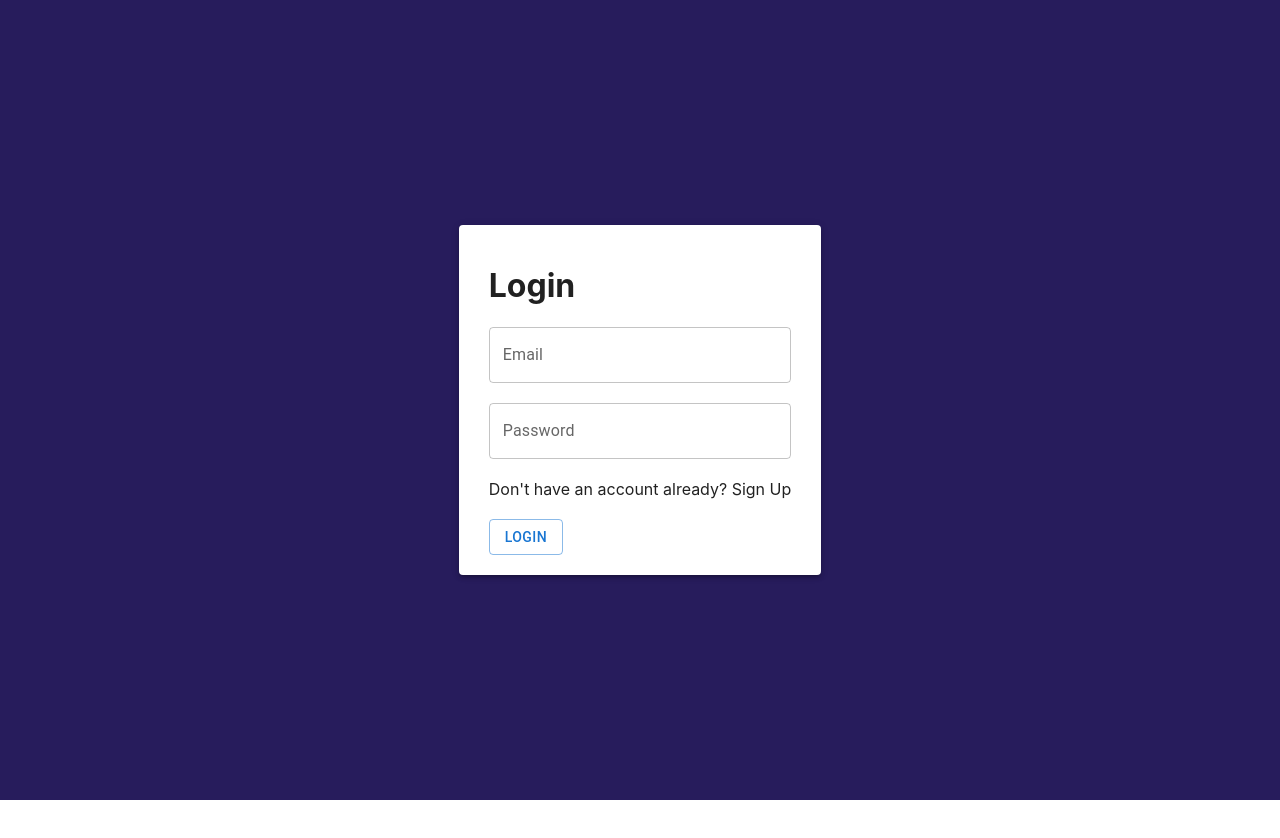
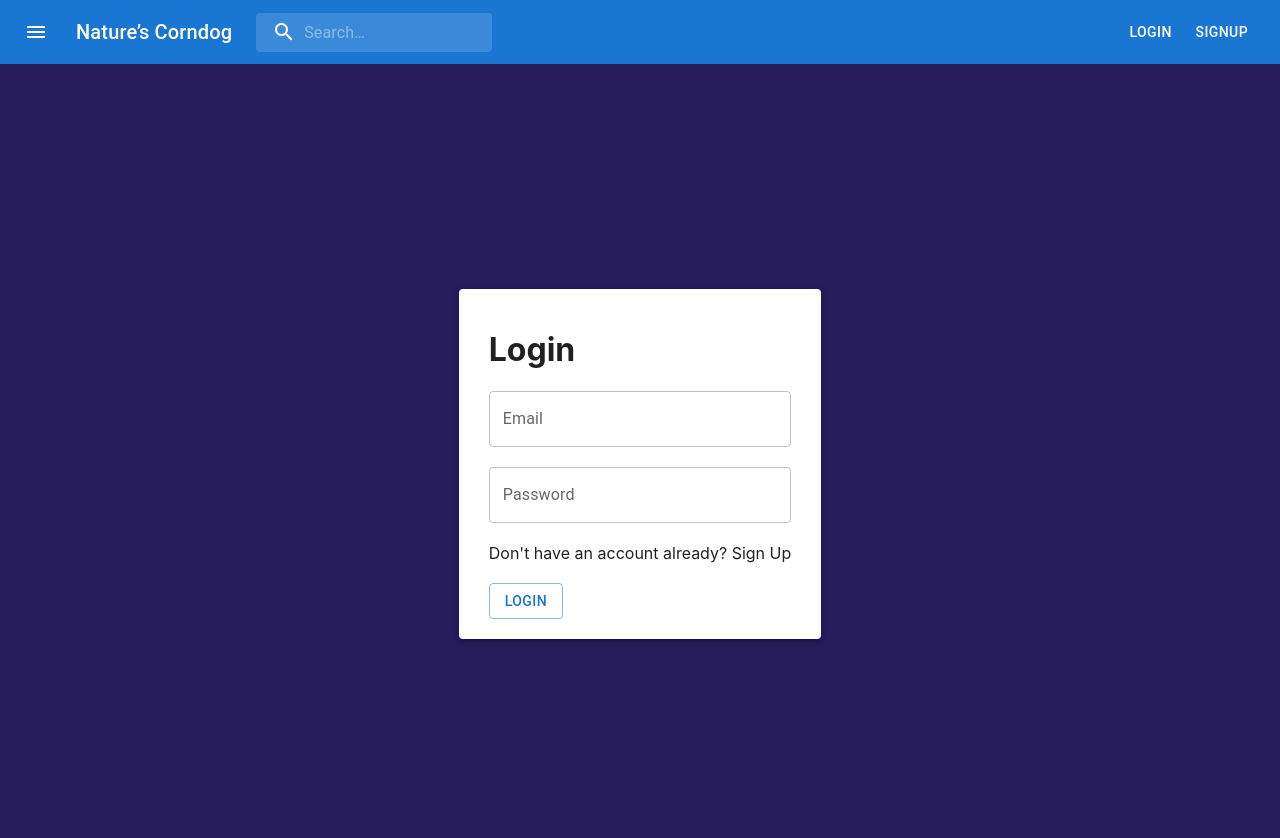
Before and after one commit to Winston-Saarloos/NaturesCornDog.Website, a Next.js app in the folder naturescorndog/: page /login in a window 1280 px wide. Shown: the top 838 px of the page. Before the commit the page ends 800 px from the top, so only its background shows below. Built offline with nearby package versions, Linux system fonts and the light colour scheme; no server answers.

Commit message:
set up general page layout

```diff
--- /dev/null
+++ b/naturescorndog/components/Layout.tsx
@@ -0,0 +1,29 @@
+import * as React from "react";
+import Head from "next/head";
+import styles from "../styles/Layout.module.css";
+import Header from "../components/Header";
+
+interface Local {
+  children?: React.ReactNode;
+}
+
+type Props = Local;
+
+const Layout = ({ children }: Props) => {
+  return (
+    <div className={styles.container}>
+      <Head>
+        <title>Nature&rsquo;s Corndog</title>
+        <meta
+          name="description"
+          content="A fun project for @Rocko on Rec Room"
+        />
+        <link rel="icon" href="/favicon.ico" />
+      </Head>
+      <Header />
+      <>{children}</>
+    </div>
+  );
+};
+
+export default Layout;
--- a/naturescorndog/pages/_app.tsx
+++ b/naturescorndog/pages/_app.tsx
@@ -3,14 +3,16 @@ import type { AppProps } from 'next/app'
 import { AuthContextProvider } from '../context/AuthContext';
 import { useRouter } from 'next/router';
 import ProtectedRoute from '../components/ProtectedRoute';
+import Layout from '../components/Layout';
 
 const noAuthRequired = ['/', '/login', '/signup']
 
 function MyApp({ Component, pageProps }: AppProps) {
-  const router = useRouter()
+  const router = useRouter();
 
   return (
     <AuthContextProvider>
+      <Layout>
         {noAuthRequired.includes(router.pathname) ? (
           <Component {...pageProps} />
         ) : (
@@ -18,7 +20,9 @@ function MyApp({ Component, pageProps }: AppProps) {
             <Component {...pageProps} />
           </ProtectedRoute>
         )}
+      </Layout>
     </AuthContextProvider>
-  )}
+  );
+}
 
 export default MyApp
--- a/naturescorndog/pages/dashboard.tsx
+++ b/naturescorndog/pages/dashboard.tsx
@@ -1,10 +1,8 @@
 import React from 'react';
-import Header from '../components/Header';
 
 const Dashboard = () => {
   return (
     <>
-      <Header />
       <div>This route is protected</div>
     </>
   );
--- /dev/null
+++ b/naturescorndog/styles/Layout.module.css
@@ -0,0 +1,3 @@
+.container {
+  height: 100vh;
+}
```
Also changed, not shown: naturescorndog/pages/index.tsx (+1 -20 lines). Lines whose indentation alone changed are shown as unchanged.
